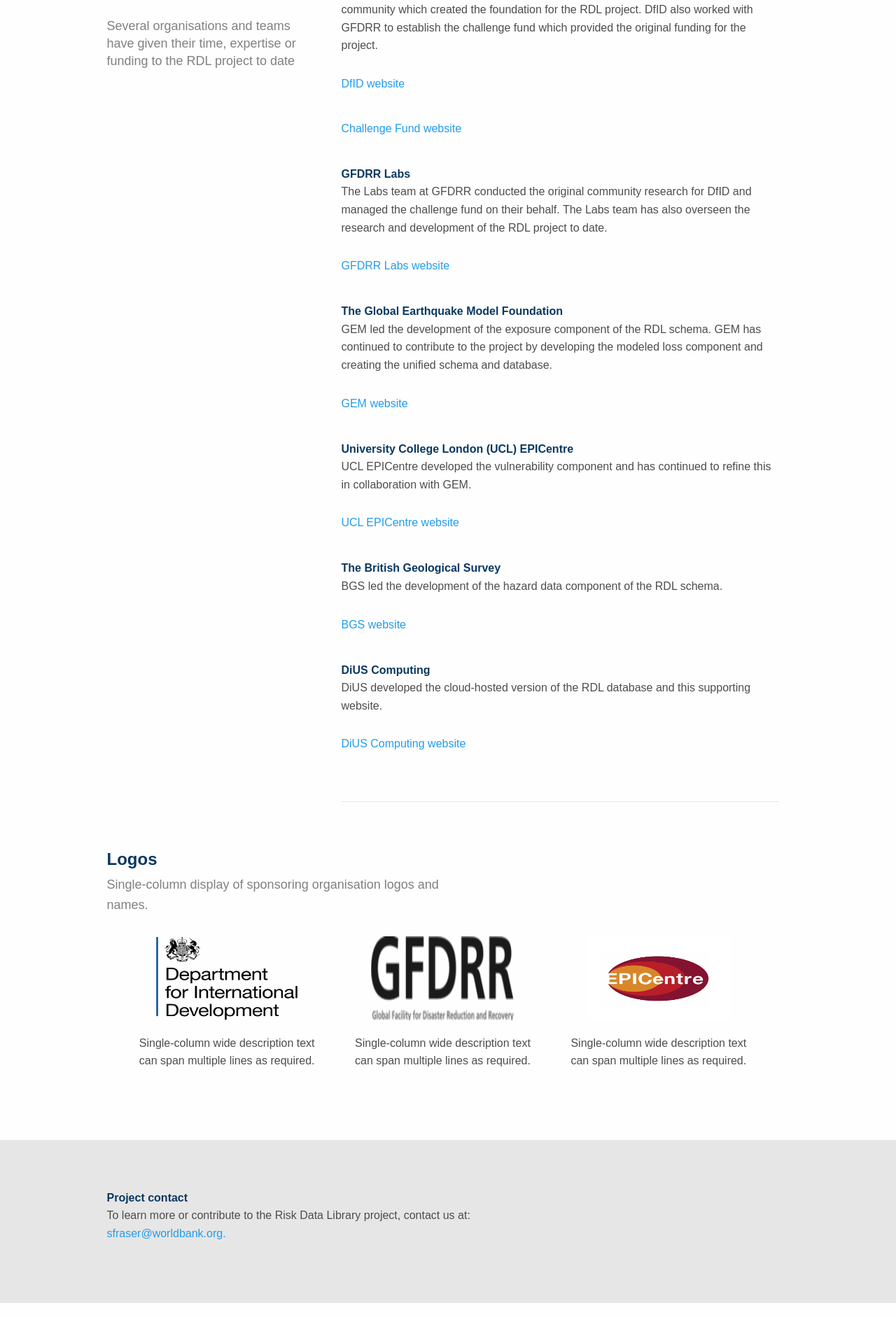
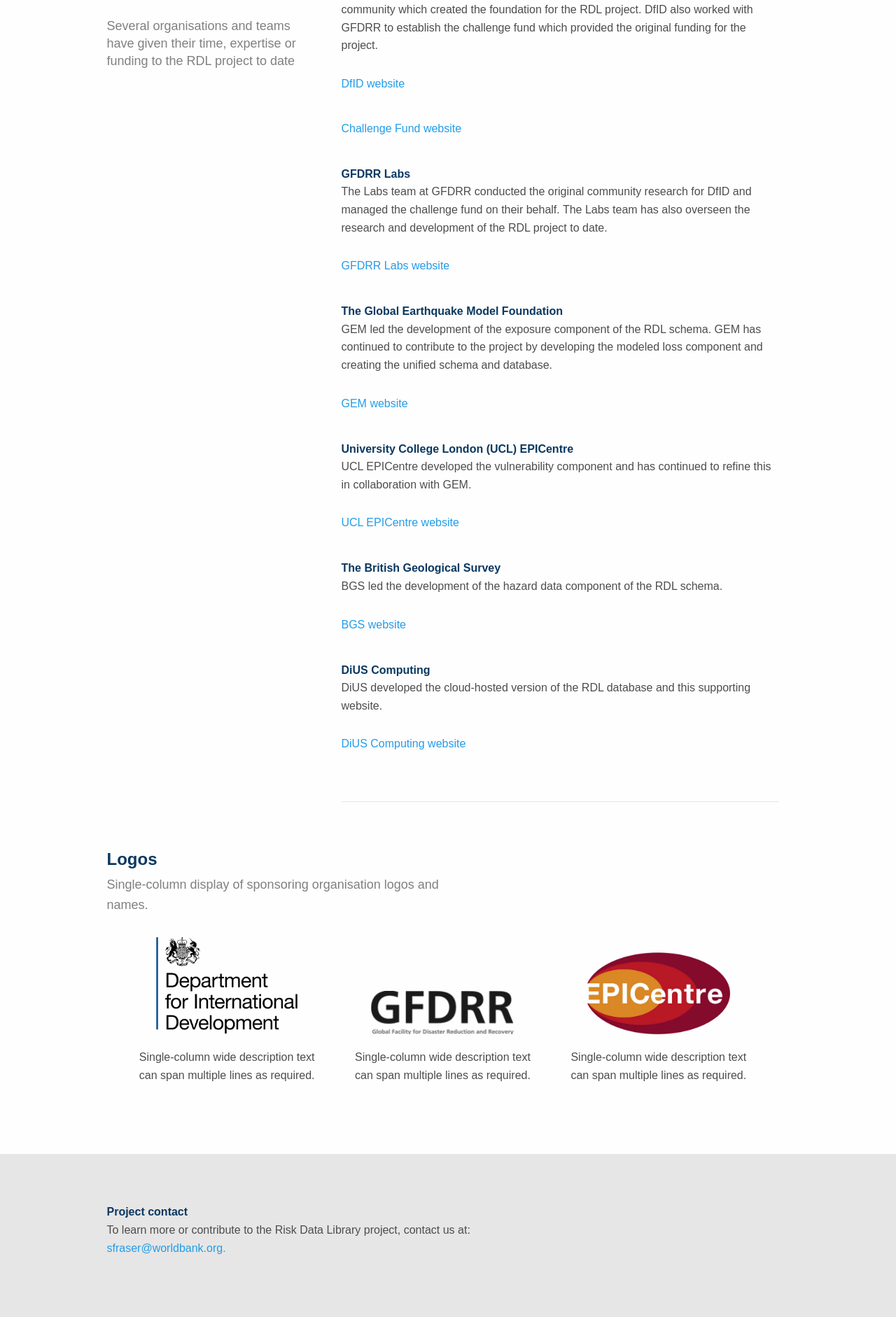
Before and after one commit to GFDRR/risk-data-library.github.io, a Jekyll site: the page built from project.html, in a window 1280 px wide. Shown: the part 1155-3037 px from the top of the page at 70% size. Built offline with Jekyll 4.4.1, drawn with Linux system fonts in a browser that asks for light colours; nearby versions of some CDN libraries.

Commit message:
fix: make image automatically fits to the div width

```diff
--- a/_sass/logos/main.scss
+++ b/_sass/logos/main.scss
@@ -19,6 +19,7 @@
   width: 290px;
   display: flex;
   flex-flow: column;
+  justify-content: flex-end;
 
   & a {
     align-self: center;
@@ -30,7 +31,12 @@
   }
 }
 
+img {
+  max-width: 100%;
+  max-height: 100%;
+}
+
 .logo-image {
+  align-self: flex-end;
   width: 204px;
-  height: 120px;
 }
--- a/project.html
+++ b/project.html
@@ -146,7 +146,7 @@
       </figure>
       <figure class="individual-logo-container">
         <a href="https://ucl.ac.uk/epicentre/" class="link" title="EPICentre" target="_blank">
-          <img src="assets/images/logo_partners/epicentre.jpg"  class="logo-image">
+          <img src="assets/images/logo_partners/epicentre-small.png"  class="logo-image">
         </a>
         <figcaption class="reusable-font-regular">
           Single-column wide description text can span multiple lines as required.
```
Also changed, not shown: assets/images/logo_partners/epicentre-small.png (added).
